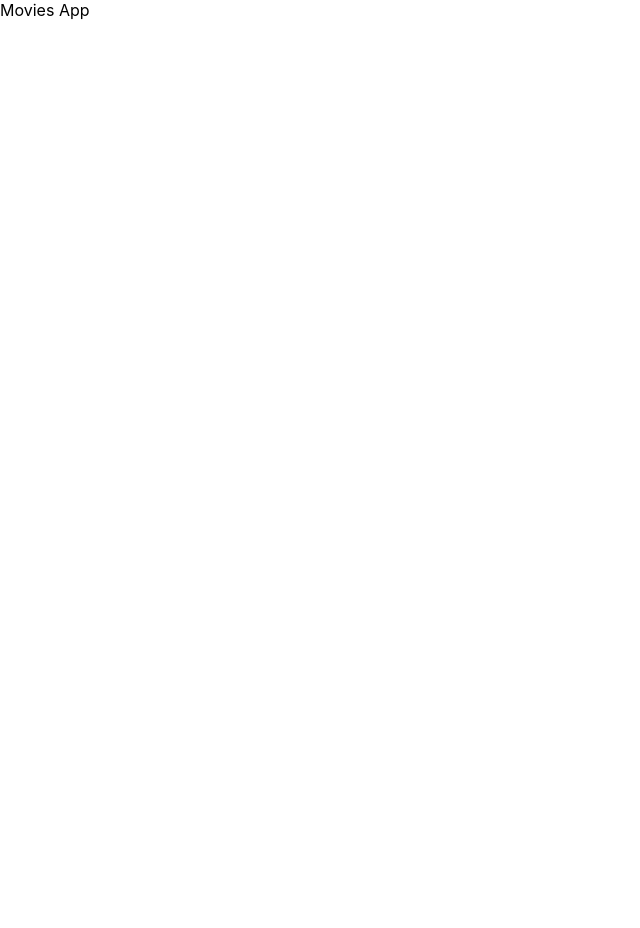
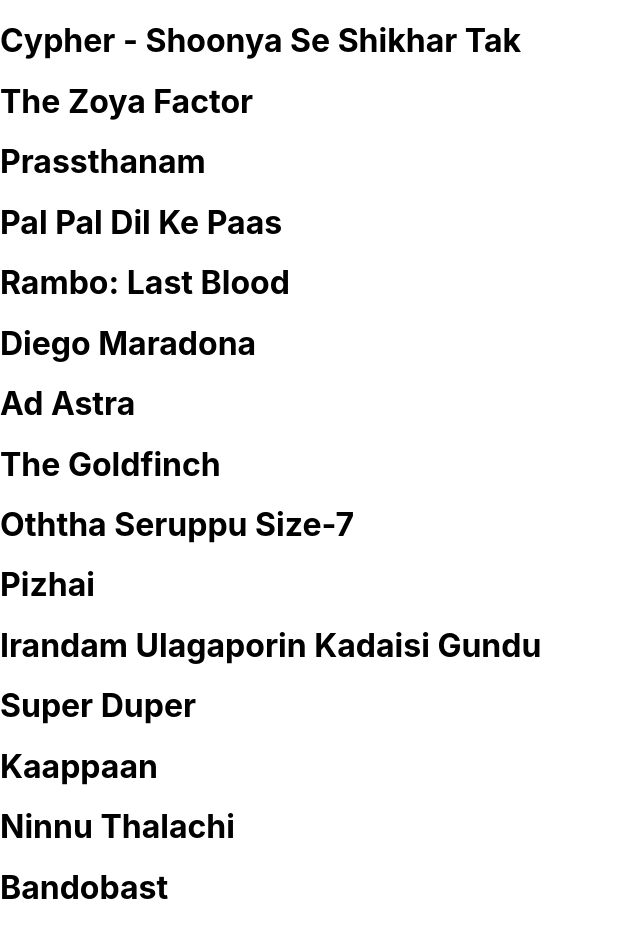
Before and after one commit to kolaveridi/MoviesApp, a React (Create React App) app: page / in a window 1280 px wide. Shown: the whole page, without its empty margins (0-640 px from the left). Before the commit the page ends 800 px from the top, so only its background shows below. Built offline with nearby package versions, Linux system fonts and the light colour scheme.

Commit message:
rendering of movie names

```diff
--- /dev/null
+++ b/src/containers/Movies/MoviesList/Lists.js
@@ -0,0 +1,25 @@
+ import React from 'react';
+ class MovieList extends React.Component{
+  render(){
+    let data=[];
+    const{movies} = this.props;
+
+
+    return(
+      <div>
+        {
+          movies && movies.map((movie)=>{
+            return (
+              <div>
+              <h1> {movie.EventTitle}</h1>
+              </div>
+            )
+          })
+
+        }
+      </div>
+    )
+  }
+
+ }
+ export default MovieList;
--- a/src/containers/Movies/index.js
+++ b/src/containers/Movies/index.js
@@ -1,6 +1,7 @@
 import React from 'react';
 import { connect } from "react-redux";
 import {fetchMoviesList} from './actions';
+import MoviesList from './MoviesList/Lists';
 class Movies extends React.Component{
   componentDidMount(){
     this.props.fetchMoviesList();
@@ -12,7 +13,7 @@
 
     return(
       <div>
-       Movies App
+        <MoviesList movies={movies}/>
       </div>
     )
   }
@@ -22,14 +23,16 @@
     let movies = state && state.movieList && state.movieList.movies && state.movieList.movies;
 
     let data =movies.length> 0? movies[0]:[];
-    console.log("data",data);
+
     let languageData =data.length> 0? data[0]:[];
     let movieData=data.length> 1? data[1]:[];
-    console.log("moviesData",movieData);
-
+    let objectToArray=[];
+    Object.keys(movieData).forEach(function(key) {
+    objectToArray=[...objectToArray,movieData[key]];
+    });
     return {
         languages: languageData,
-        movies:movieData
+        movies:objectToArray
     };
 }
 
```
